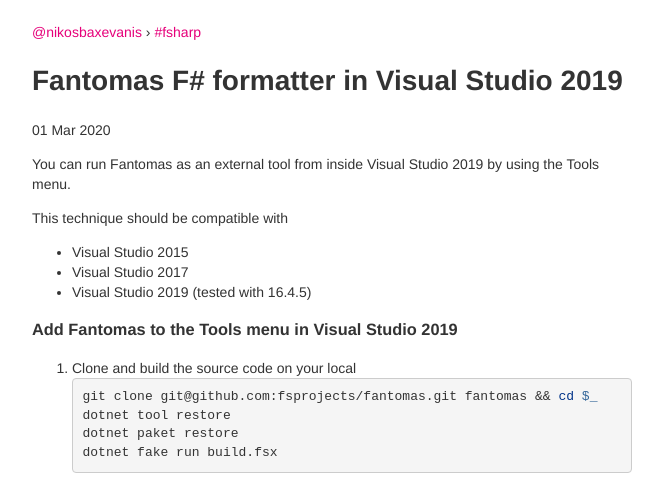
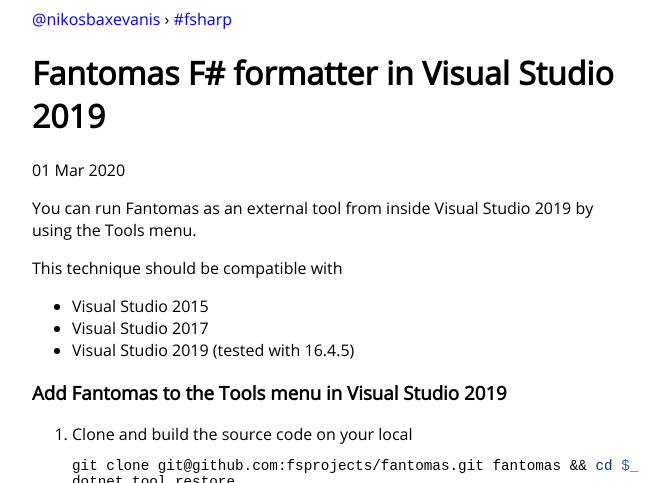
Before and after one commit to moodmosaic/blog, a Jekyll site: the page built from _posts/2020-03-01-fantomas-fsharp-formatter-in-visual-studio-2019.md, in a window 1280 px wide. Shown: the top 483 px of the page, without its empty margins (308-978 px from the left). Built offline with Jekyll 4.4.1, drawn with Linux system fonts in a browser that asks for light colours; grey boxes are pictures that could not be loaded.

Commit message:
Just use site.css

```diff
--- a/_layouts/basic.html
+++ b/_layouts/basic.html
@@ -5,7 +5,7 @@
     <meta name="viewport" content="width=device-width, initial-scale=1">
 
     <link rel="stylesheet" href="{{site.baseurl}}/code.css">
-    <link rel="stylesheet" href="{{site.baseurl}}/blog.css">
+    <link rel="stylesheet" href="{{site.baseurl}}/site.css">
 
     <title>
     {% if page.title %}
--- a/site.css
+++ b/site.css
@@ -28,3 +28,7 @@
 a {
   text-decoration: none;
 }
+
+code {
+  font-size: 110%;
+}
```
